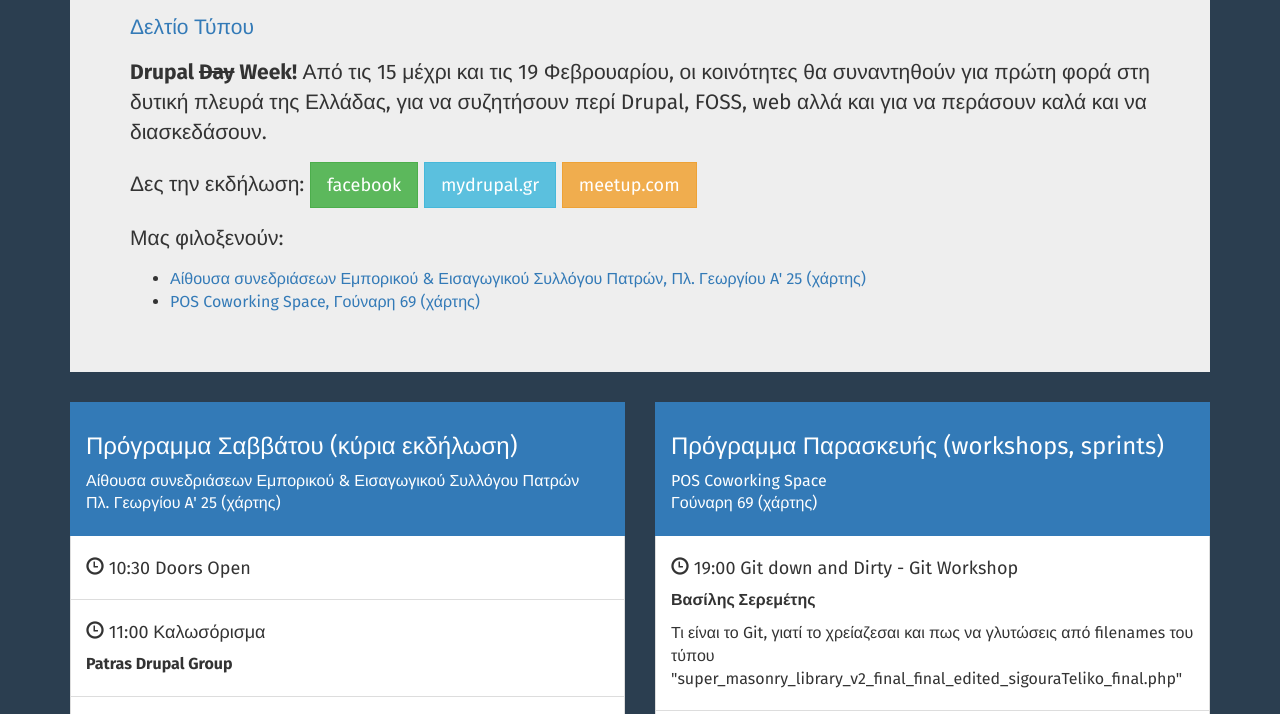
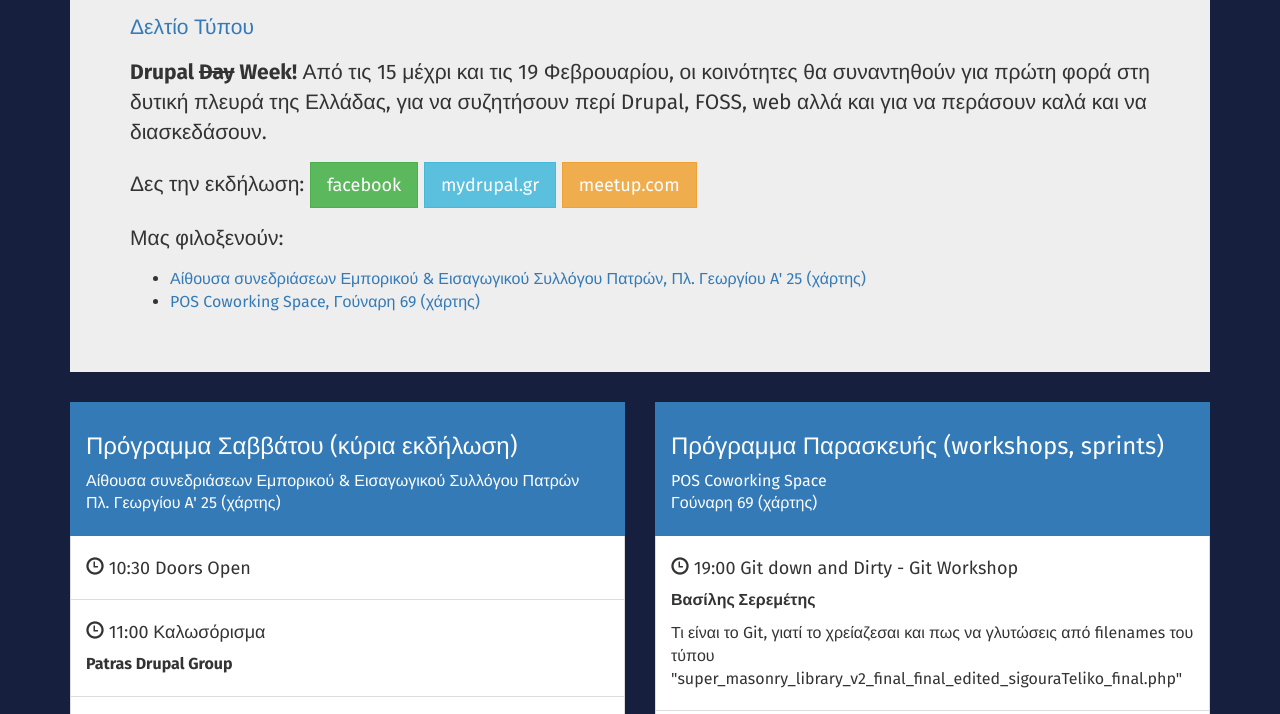
Before and after one commit to drupaldaypatras/drupaldaypatras.github.io, a plain HTML site: page index.html in a window 1280 px wide. Shown: the part 318-1032 px from the top of the page. Drawn offline with nearby package versions, Linux system fonts and the light colour scheme.

Commit message:
background same as poster

```diff
--- a/custom.css
+++ b/custom.css
@@ -1,6 +1,6 @@
 @import url('https://fonts.googleapis.com/css?family=Fira+Sans:400,700');
 body {
-  background-color: #2b3e50;
+  background-color: #171f3e;
   font-family: "Fira Sans","Helvetica Neue",Helvetica,Arial,sans-serif;
   color: #ebebeb;
   font-size: 16px;
```
